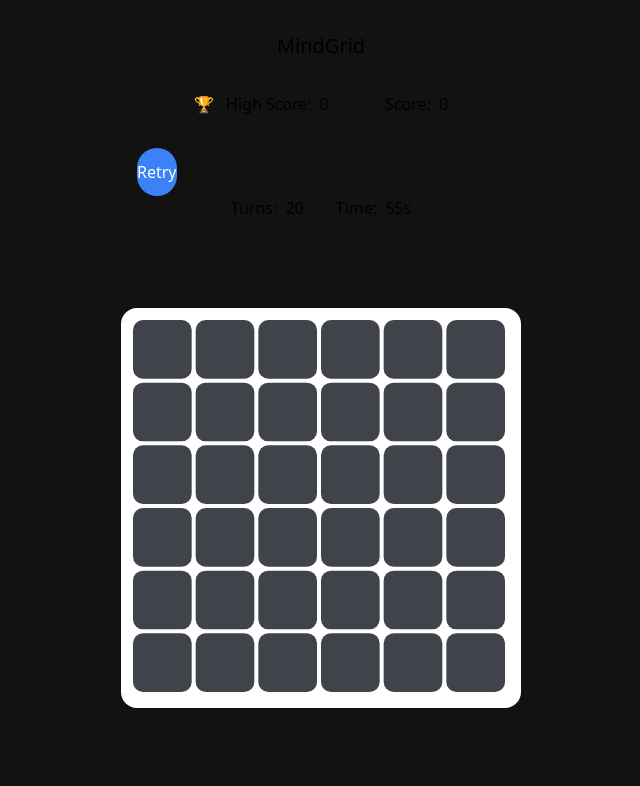
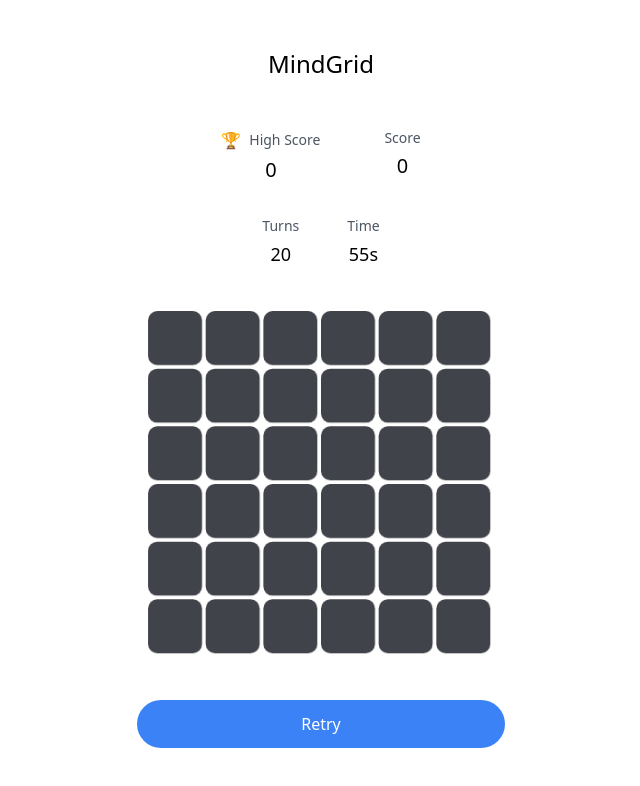
Before and after one commit to leonkalema/colorDash, a SvelteKit app: page /mindgrid in a window 1280 px wide. Shown: the top 786 px of the page, without its empty margins (319-959 px from the left). Built offline with nearby package versions, Linux system fonts and the light colour scheme.

Commit message:
new design

```diff
--- a/src/routes/mindgrid/+page.svelte
+++ b/src/routes/mindgrid/+page.svelte
@@ -291,62 +291,62 @@
     });
     </script>
 
-    <div class="min-h-screen bg-[#121212] text-black" bind:this={containerRef}>
-      <div class="max-w-[400px] mx-auto px-4 py-8">
-        <!-- Centered Game Name -->
-        <h1 class="text-xl font-medium text-center mb-8">MindGrid</h1>
+    <div class="min-h-screen bg-white" bind:this={containerRef}>
+        <div class="max-w-[400px] mx-auto px-4 pt-12">
+          <!-- Game Header -->
+          <h1 class="text-2xl font-medium text-center mb-12">MindGrid</h1>
 
-        <!-- Stats Row -->
-        <div class="flex justify-center items-center gap-12 mb-8">
-          <div>
-            <span class="text-yellow-500">🏆</span>
-            <span class="ml-2">High Score:</span>
-            <span class="font-medium ml-1">{highScore}</span>
+          <!-- Game Stats -->
+          <div class="flex justify-center gap-16 mb-8">
+            <div class="text-center">
+              <div class="flex items-center gap-2 text-sm text-gray-600 mb-1">
+                <span class="text-yellow-500 text-base">🏆</span>
+                <span>High Score</span>
               </div>
-          <div>
-            <span class="ml-2">Score:</span>
-            <span class="font-medium ml-1">{score}</span>
+              <span class="text-xl font-medium">{highScore}</span>
+            </div>
+            <div class="text-center">
+              <div class="text-sm text-gray-600 mb-1">Score</div>
+              <span class="text-xl font-medium">{score}</span>
             </div>
           </div>
+
+          <!-- Game Info -->
+          <div class="flex justify-center gap-12 mb-8">
+            <div class="text-center">
+              <div class="text-sm text-gray-600 mb-1">Turns</div>
+              <span class="text-lg font-medium">{turnsLeft}</span>
+            </div>
+            <div class="text-center">
+              <div class="text-sm text-gray-600 mb-1">Time</div>
+              <span class="text-lg font-medium">{timeLeft}s</span>
+            </div>
+          </div>
+
+          <!-- Game Canvas -->
+          <div class="aspect-square w-full mb-8">
+            <canvas
+              bind:this={canvas}
+              class="w-full h-full rounded-2xl"
+              on:click={handleCanvasClick}
+            />
+          </div>
+
+          <!-- Game Action -->
+          <div class="mb-12">
             <button
-        class="content-center items-center h-12 bg-blue-500 text-white rounded-full font-medium"
+              class="w-full h-12 bg-blue-500 hover:bg-blue-600 text-white rounded-full font-medium transition-colors"
               on:click={initializeGame}
             >
               Retry
             </button>
-        <!-- Game Stats -->
-        <div class="flex justify-center items-center gap-8 mb-6">
-          <div>
-            <span>Turns:</span>
-            <span class="font-medium ml-1">{turnsLeft}</span>
           </div>
-          <div>
-            <span>Time:</span>
-            <span class="font-medium ml-1">{timeLeft}s</span>
-          </div>
-        </div>
-
-        <!-- Game Canvas -->
-
-
-        <div class="canvas-container">
-            <canvas
-          bind:this={canvas}
-          class=" items-center w-auto aspect-square rounded-2xl mb-8 bg-[#121212]"
-          on:click={handleCanvasClick}
-        />
-
-
-
-
-          </div>
-
         </div>
       </div>
 
       <style>
         :global(body) {
-        @apply bg-[#fff];
+          @apply bg-white;
         }
 
         canvas {
@@ -354,15 +354,7 @@
           -webkit-tap-highlight-color: transparent;
         }
 
-      .canvas-container {
-        display: flex;
-        justify-content: center;
-        align-items: center;
-        height: 70vh;
-     }
-
         button:active {
           transform: scale(0.98);
         }
-
       </style>
```
Lines whose indentation alone changed are shown as unchanged.
